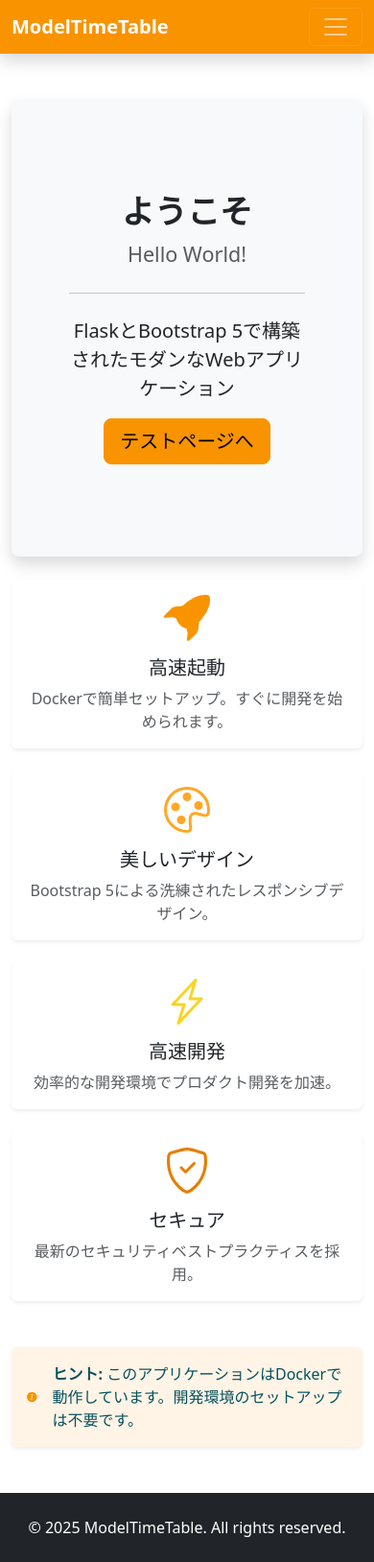
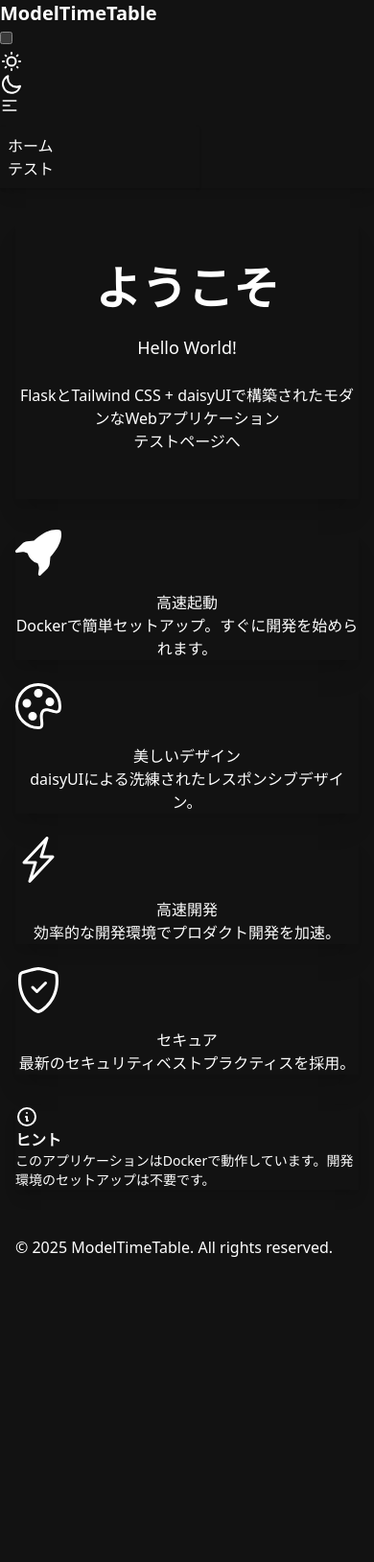
Before and after one commit to tsmh3939/ModelTimeTable, a Flask app: page / in a window 390 px wide. Shown: the whole page at 96% size. After the commit the page ends 1310 px from the top, so only its background shows below. Run offline with Flask 3, Linux system fonts and the light colour scheme; some libraries are stand-ins or nearby versions.

Commit message:
tailwindcssに対応

```diff
--- a/src/static/css/custom.css
+++ /dev/null
@@ -1,112 +0,0 @@
-/* カスタムスタイル */
-
-/* ==================== カラーテーマ ==================== */
-:root {
-    --theme-primary: #f99300;
-    --theme-primary-dark: #e67e00;
-    --theme-primary-light: #ffa726;
-    --theme-accent: #F9D423;
-    --theme-primary-rgb: 249, 147, 0;
-}
-
-/* プライマリカラーのオーバーライド */
-.bg-primary {
-    background-color: var(--theme-primary) !important;
-}
-
-.text-primary {
-    color: var(--theme-primary) !important;
-}
-
-.btn-primary {
-    background-color: var(--theme-primary);
-    border-color: var(--theme-primary);
-}
-
-.btn-primary:hover {
-    background-color: var(--theme-primary-dark);
-    border-color: var(--theme-primary-dark);
-}
-
-.btn-primary:focus,
-.btn-primary:active {
-    background-color: var(--theme-primary-dark);
-    border-color: var(--theme-primary-dark);
-    box-shadow: 0 0 0 0.2rem rgba(var(--theme-primary-rgb), 0.5);
-}
-
-.btn-outline-primary {
-    color: var(--theme-primary);
-    border-color: var(--theme-primary);
-}
-
-.btn-outline-primary:hover {
-    background-color: var(--theme-primary);
-    border-color: var(--theme-primary);
-    color: white;
-}
-
-/* リンクカラー */
-a {
-    color: var(--theme-primary);
-}
-
-a:hover {
-    color: var(--theme-primary-dark);
-}
-
-/* ナビゲーションバー */
-.navbar-dark .navbar-brand:hover {
-    color: var(--theme-accent) !important;
-}
-
-.navbar-dark .nav-link:hover {
-    color: var(--theme-accent) !important;
-}
-
-.navbar-dark .nav-link:focus {
-    color: var(--theme-accent) !important;
-}
-
-/* フォーカス状態 */
-.form-control:focus,
-.form-select:focus {
-    border-color: var(--theme-primary-light);
-    box-shadow: 0 0 0 0.2rem rgba(var(--theme-primary-rgb), 0.25);
-}
-
-/* アクセントカラーの適用 */
-.text-warning {
-    color: var(--theme-accent) !important;
-}
-
-.text-success {
-    color: var(--theme-primary-light) !important;
-}
-
-.text-danger {
-    color: var(--theme-primary-dark) !important;
-}
-
-/* アラート */
-.alert-info {
-    background-color: rgba(var(--theme-primary-rgb), 0.1);
-    border-left: 4px solid var(--theme-primary);
-}
-
-.alert-info .bi-info-circle-fill {
-    color: var(--theme-primary);
-}
-
-/* カードホバーエフェクト */
-.card:hover {
-    transform: translateY(-5px);
-    transition: transform 0.3s ease;
-}
-
-/* ==================== 枠線のカスタマイズ ==================== */
-/* アクティブ時とフォーカス時の枠線を細くする */
-.navbar-toggler:focus {
-    outline: 1px solid !important;
-    box-shadow: 0 0 0 0.1rem rgba(var(--theme-primary-rgb), 0.25) !important;
-}
--- a/src/templates/base.html
+++ b/src/templates/base.html
@@ -1,5 +1,5 @@
 <!DOCTYPE html>
-<html lang="ja" class="h-100">
+<html lang="ja" class="h-100" data-theme="dim">
 <head>
     <meta charset="UTF-8">
     <meta name="viewport" content="width=device-width, initial-scale=1.0">
@@ -8,26 +8,25 @@
     <!-- Favicon -->
     <link rel="icon" type="image/svg+xml" href="{{ url_for('static', filename='img/icon.svg') }}">
 
-    <!-- Bootstrap CSS -->
-    <link rel="stylesheet" href="{{ url_for('static', filename='css/bootstrap.min.css') }}">
-    <!-- Custom CSS -->
-    <link rel="stylesheet" href="{{ url_for('static', filename='css/custom.css') }}">
+    <!-- Tailwind CSS + daisyUI -->
+    <link href="https://cdn.jsdelivr.net/npm/daisyui@5" rel="stylesheet" type="text/css" />
+    <link href="https://cdn.jsdelivr.net/npm/daisyui@5/themes.css" rel="stylesheet" type="text/css" />
+    <!-- カスタムテーマ -->
     {% block extra_css %}{% endblock %}
 </head>
-<body class="d-flex flex-column h-100" >
+<body class="flex flex-col min-h-screen">
     {% include 'components/navbar.html' %}
 
     <!-- Main Content -->
-    <main class="flex-shrink-0">
-        <div class="container my-5">
+    <main class="flex-grow">
+        <div class="container mx-auto px-4 py-8">
             {% block content %}{% endblock %}
         </div>
     </main>
 
     {% include 'components/footer.html' %}
 
-    <!-- Bootstrap JS Bundle -->
-    <script src="{{ url_for('static', filename='js/bootstrap.bundle.js') }}"></script>
     {% block extra_js %}{% endblock %}
+    <script src="https://cdn.jsdelivr.net/npm/@tailwindcss/browser@4"></script>
 </body>
 </html>
--- a/src/templates/components/footer.html
+++ b/src/templates/components/footer.html
@@ -1,6 +1,6 @@
 <!-- Footer -->
-<footer class="footer mt-auto py-4 bg-dark text-white">
-    <div class="container text-center">
-        <p class="mb-0">&copy; {{ current_year }} {{ config['APP_NAME'] }}. All rights reserved.</p>
-    </div>
+<footer class="footer footer-center p-4 bg-neutral text-neutral-content mt-auto">
+    <aside>
+        <p>&copy; {{ current_year }} {{ config['APP_NAME'] }}. All rights reserved.</p>
+    </aside>
 </footer>
--- a/src/templates/components/navbar.html
+++ b/src/templates/components/navbar.html
@@ -1,22 +1,29 @@
 <!-- Navbar -->
-<nav class="navbar navbar-expand-lg navbar-dark bg-primary shadow">
-    <div class="container">
-        <a class="navbar-brand fw-bold" href="{{ url_for('index') }}">
-            {{ config['APP_NAME'] }}
-        </a>
-        <button class="navbar-toggler" type="button" data-bs-toggle="collapse" data-bs-target="#navbarNav"
-                aria-controls="navbarNav" aria-expanded="false" aria-label="Toggle navigation">
-            <span class="navbar-toggler-icon"></span>
-        </button>
-        <div class="collapse navbar-collapse" id="navbarNav">
-            <ul class="navbar-nav ms-auto">
-                <li class="nav-item">
-                    <a class="nav-link" href="{{ url_for('index') }}">ホーム</a>
-                </li>
-                <li class="nav-item">
-                    <a class="nav-link" href="{{ url_for('other1') }}">テスト</a>
-                </li>
+<div class="navbar bg-base-200 shadow-lg">
+    <div class="navbar-start">
+        <a href="{{ url_for('index') }}" class="btn btn-ghost text-xl font-bold">{{ config['APP_NAME'] }}</a>
+    </div>
+    <div class="navbar-end gap-2">
+        <!-- Theme Controller -->
+        {% include 'components/themecontroller_swap.html' %}
+
+        <!-- Desktop Menu -->
+        <ul class="menu menu-horizontal px-1 hidden lg:flex">
+            <li><a href="{{ url_for('index') }}" class="btn btn-ghost">ホーム</a></li>
+            <li><a href="{{ url_for('other1') }}" class="btn btn-ghost">テスト</a></li>
+        </ul>
+
+        <!-- Mobile Dropdown Menu -->
+        <div class="dropdown dropdown-end lg:hidden">
+            <div tabindex="0" role="button" class="btn btn-ghost">
+                <svg xmlns="http://www.w3.org/2000/svg" class="h-5 w-5" fill="none" viewBox="0 0 24 24" stroke="currentColor">
+                    <path stroke-linecap="round" stroke-linejoin="round" stroke-width="2" d="M4 6h16M4 12h8m-8 6h16" />
+                </svg>
+            </div>
+            <ul tabindex="0" class="menu dropdown-content bg-base-100 rounded-box z-[1] mt-3 w-52 p-2 shadow">
+                <li><a href="{{ url_for('index') }}" class="text-base-content">ホーム</a></li>
+                <li><a href="{{ url_for('other1') }}" class="text-base-content">テスト</a></li>
             </ul>
         </div>
     </div>
-</nav>
+</div>
--- /dev/null
+++ b/src/templates/components/themecontroller_swap.html
@@ -0,0 +1,22 @@
+<label class="swap swap-rotate">
+  <!-- this hidden checkbox controls the state -->
+  <input type="checkbox" class="theme-controller" value="synthwave" />
+
+  <!-- sun icon -->
+  <svg
+    class="swap-off h-6 w-6 fill-current"
+    xmlns="http://www.w3.org/2000/svg"
+    viewBox="0 0 24 24">
+    <path
+      d="M5.64,17l-.71.71a1,1,0,0,0,0,1.41,1,1,0,0,0,1.41,0l.71-.71A1,1,0,0,0,5.64,17ZM5,12a1,1,0,0,0-1-1H3a1,1,0,0,0,0,2H4A1,1,0,0,0,5,12Zm7-7a1,1,0,0,0,1-1V3a1,1,0,0,0-2,0V4A1,1,0,0,0,12,5ZM5.64,7.05a1,1,0,0,0,.7.29,1,1,0,0,0,.71-.29,1,1,0,0,0,0-1.41l-.71-.71A1,1,0,0,0,4.93,6.34Zm12,.29a1,1,0,0,0,.7-.29l.71-.71a1,1,0,1,0-1.41-1.41L17,5.64a1,1,0,0,0,0,1.41A1,1,0,0,0,17.66,7.34ZM21,11H20a1,1,0,0,0,0,2h1a1,1,0,0,0,0-2Zm-9,8a1,1,0,0,0-1,1v1a1,1,0,0,0,2,0V20A1,1,0,0,0,12,19ZM18.36,17A1,1,0,0,0,17,18.36l.71.71a1,1,0,0,0,1.41,0,1,1,0,0,0,0-1.41ZM12,6.5A5.5,5.5,0,1,0,17.5,12,5.51,5.51,0,0,0,12,6.5Zm0,9A3.5,3.5,0,1,1,15.5,12,3.5,3.5,0,0,1,12,15.5Z" />
+  </svg>
+
+  <!-- moon icon -->
+  <svg
+    class="swap-on h-6 w-6 fill-current"
+    xmlns="http://www.w3.org/2000/svg"
+    viewBox="0 0 24 24">
+    <path
+      d="M21.64,13a1,1,0,0,0-1.05-.14,8.05,8.05,0,0,1-3.37.73A8.15,8.15,0,0,1,9.08,5.49a8.59,8.59,0,0,1,.25-2A1,1,0,0,0,8,2.36,10.14,10.14,0,1,0,22,14.05,1,1,0,0,0,21.64,13Zm-9.5,6.69A8.14,8.14,0,0,1,7.08,5.22v.27A10.15,10.15,0,0,0,17.22,15.63a9.79,9.79,0,0,0,2.1-.22A8.11,8.11,0,0,1,12.14,19.73Z" />
+  </svg>
+</label>
--- a/src/templates/index.html
+++ b/src/templates/index.html
@@ -4,96 +4,76 @@
 
 {% block content %}
 <!-- Hero Section -->
-<div class="p-5 mb-4 bg-light rounded-3 shadow">
-    <div class="container-fluid py-5 text-center">
-        <h1 class="display-4 fw-bold">ようこそ</h1>
-        <p class="col-md-8 mx-auto fs-4 text-muted">{{ message }}</p>
-        <hr class="my-4">
-        <p class="lead">FlaskとBootstrap 5で構築されたモダンなWebアプリケーション</p>
-        <a href="{{ url_for('other1') }}" class="btn btn-primary btn-lg">テストページへ</a>
+<div class="hero bg-base-200 rounded-box shadow-xl mb-8 py-12">
+    <div class="hero-content text-center">
+        <div class="max-w-2xl">
+            <h1 class="text-5xl font-bold">ようこそ</h1>
+            <p class="py-6 text-lg">{{ message }}</p>
+            <div class="divider"></div>
+            <p class="text-base">FlaskとTailwind CSS + daisyUIで構築されたモダンなWebアプリケーション</p>
+            <a href="{{ url_for('other1') }}" class="btn btn-primary btn-lg mt-6">テストページへ</a>
+        </div>
     </div>
 </div>
 
 <!-- Feature Cards -->
-<div class="row g-4 mb-5">
+<div class="grid grid-cols-1 md:grid-cols-2 lg:grid-cols-4 gap-6 mb-8">
     <!-- Card 1 -->
-    <div class="col-md-6 col-lg-3">
-        <div class="card h-100 shadow-sm border-0">
-            <div class="card-body text-center">
-                <div class="mb-3">
-                    <svg xmlns="http://www.w3.org/2000/svg" width="48" height="48" fill="currentColor"
-                         class="bi bi-rocket-takeoff text-primary" viewBox="0 0 16 16">
+    <div class="card bg-base-100 shadow-xl hover:shadow-2xl transition-shadow">
+        <div class="card-body items-center text-center">
+            <svg xmlns="http://www.w3.org/2000/svg" class="h-12 w-12 text-primary mb-4" fill="currentColor" viewBox="0 0 16 16">
                 <path d="M9.752 6.193c.599.6 1.73.437 2.528-.362.798-.799.96-1.932.362-2.531-.599-.6-1.73-.438-2.528.361-.798.8-.96 1.933-.362 2.532Z"/>
                 <path d="M15.811 3.312c-.363 1.534-1.334 3.626-3.64 6.218l-.24 2.408a2.56 2.56 0 0 1-.732 1.526L8.817 15.85a.51.51 0 0 1-.867-.434l.27-1.899c.04-.28-.013-.593-.131-.956a9.42 9.42 0 0 0-.249-.657l-.082-.202c-.815-.197-1.578-.662-2.191-1.277-.614-.615-1.079-1.379-1.275-2.195l-.203-.083a9.556 9.556 0 0 0-.655-.248c-.363-.119-.675-.172-.955-.132l-1.896.27A.51.51 0 0 1 .15 7.17l2.382-2.386c.41-.41.947-.67 1.524-.734h.006l2.4-.238C9.005 1.55 11.087.582 12.623.208c.89-.217 1.59-.232 2.08-.188.244.023.435.06.57.093.067.017.12.033.16.045.184.06.279.13.351.295l.029.073a3.475 3.475 0 0 1 .157.721c.055.485.051 1.178-.159 2.065Zm-4.828 7.475.04-.04-.107 1.081a1.536 1.536 0 0 1-.44.913l-1.298 1.3.054-.38c.072-.506-.034-.993-.172-1.418a8.548 8.548 0 0 0-.164-.45c.738-.065 1.462-.38 2.087-1.006ZM5.205 5c-.625.626-.94 1.351-1.004 2.09a8.497 8.497 0 0 0-.45-.164c-.425-.138-.912-.244-1.418-.172l-.38.054 1.3-1.3c.245-.246.566-.401.91-.44l1.08-.107-.038.039Z"/>
             </svg>
-                </div>
-                <h5 class="card-title">高速起動</h5>
-                <p class="card-text text-muted">Dockerで簡単セットアップ。すぐに開発を始められます。</p>
-            </div>
+            <h2 class="card-title">高速起動</h2>
+            <p class="text-base-content/70">Dockerで簡単セットアップ。すぐに開発を始められます。</p>
         </div>
     </div>
 
     <!-- Card 2 -->
-    <div class="col-md-6 col-lg-3">
-        <div class="card h-100 shadow-sm border-0">
-            <div class="card-body text-center">
-                <div class="mb-3">
-                    <svg xmlns="http://www.w3.org/2000/svg" width="48" height="48" fill="currentColor"
-                         class="bi bi-palette text-success" viewBox="0 0 16 16">
+    <div class="card bg-base-100 shadow-xl hover:shadow-2xl transition-shadow">
+        <div class="card-body items-center text-center">
+            <svg xmlns="http://www.w3.org/2000/svg" class="h-12 w-12 text-accent mb-4" fill="currentColor" viewBox="0 0 16 16">
                 <path d="M8 5a1.5 1.5 0 1 0 0-3 1.5 1.5 0 0 0 0 3zm4 3a1.5 1.5 0 1 0 0-3 1.5 1.5 0 0 0 0 3zM5.5 7a1.5 1.5 0 1 1-3 0 1.5 1.5 0 0 1 3 0zm.5 6a1.5 1.5 0 1 0 0-3 1.5 1.5 0 0 0 0 3z"/>
                 <path d="M16 8c0 3.15-1.866 2.585-3.567 2.07C11.42 9.763 10.465 9.473 10 10c-.603.683-.475 1.819-.351 2.92C9.826 14.495 9.996 16 8 16a8 8 0 1 1 8-8zm-8 7c.611 0 .654-.171.655-.176.078-.146.124-.464.07-1.119-.014-.168-.037-.37-.061-.591-.052-.464-.112-1.005-.118-1.462-.01-.707.083-1.61.704-2.314.369-.417.845-.578 1.272-.618.404-.038.812.026 1.16.104.343.077.702.186 1.025.284l.028.008c.346.105.658.199.953.266.653.148.904.083.991.024C14.717 9.38 15 9.161 15 8a7 7 0 1 0-7 7z"/>
             </svg>
-                </div>
-                <h5 class="card-title">美しいデザイン</h5>
-                <p class="card-text text-muted">Bootstrap 5による洗練されたレスポンシブデザイン。</p>
-            </div>
+            <h2 class="card-title">美しいデザイン</h2>
+            <p class="text-base-content/70">daisyUIによる洗練されたレスポンシブデザイン。</p>
         </div>
     </div>
 
     <!-- Card 3 -->
-    <div class="col-md-6 col-lg-3">
-        <div class="card h-100 shadow-sm border-0">
-            <div class="card-body text-center">
-                <div class="mb-3">
-                    <svg xmlns="http://www.w3.org/2000/svg" width="48" height="48" fill="currentColor"
-                         class="bi bi-lightning-charge text-warning" viewBox="0 0 16 16">
+    <div class="card bg-base-100 shadow-xl hover:shadow-2xl transition-shadow">
+        <div class="card-body items-center text-center">
+            <svg xmlns="http://www.w3.org/2000/svg" class="h-12 w-12 text-warning mb-4" fill="currentColor" viewBox="0 0 16 16">
                 <path d="M11.251.068a.5.5 0 0 1 .227.58L9.677 6.5H13a.5.5 0 0 1 .364.843l-8 8.5a.5.5 0 0 1-.842-.49L6.323 9.5H3a.5.5 0 0 1-.364-.843l8-8.5a.5.5 0 0 1 .615-.09zM4.157 8.5H7a.5.5 0 0 1 .478.647L6.11 13.59l5.732-6.09H9a.5.5 0 0 1-.478-.647L9.89 2.41 4.157 8.5z"/>
             </svg>
-                </div>
-                <h5 class="card-title">高速開発</h5>
-                <p class="card-text text-muted">効率的な開発環境でプロダクト開発を加速。</p>
-            </div>
+            <h2 class="card-title">高速開発</h2>
+            <p class="text-base-content/70">効率的な開発環境でプロダクト開発を加速。</p>
         </div>
     </div>
 
     <!-- Card 4 -->
-    <div class="col-md-6 col-lg-3">
-        <div class="card h-100 shadow-sm border-0">
-            <div class="card-body text-center">
-                <div class="mb-3">
-                    <svg xmlns="http://www.w3.org/2000/svg" width="48" height="48" fill="currentColor"
-                         class="bi bi-shield-check text-danger" viewBox="0 0 16 16">
+    <div class="card bg-base-100 shadow-xl hover:shadow-2xl transition-shadow">
+        <div class="card-body items-center text-center">
+            <svg xmlns="http://www.w3.org/2000/svg" class="h-12 w-12 text-success mb-4" fill="currentColor" viewBox="0 0 16 16">
                 <path d="M5.338 1.59a61.44 61.44 0 0 0-2.837.856.481.481 0 0 0-.328.39c-.554 4.157.726 7.19 2.253 9.188a10.725 10.725 0 0 0 2.287 2.233c.346.244.652.42.893.533.12.057.218.095.293.118a.55.55 0 0 0 .101.025.615.615 0 0 0 .1-.025c.076-.023.174-.061.294-.118.24-.113.547-.29.893-.533a10.726 10.726 0 0 0 2.287-2.233c1.527-1.997 2.807-5.031 2.253-9.188a.48.48 0 0 0-.328-.39c-.651-.213-1.75-.56-2.837-.855C9.552 1.29 8.531 1.067 8 1.067c-.53 0-1.552.223-2.662.524zM5.072.56C6.157.265 7.31 0 8 0s1.843.265 2.928.56c1.11.3 2.229.655 2.887.87a1.54 1.54 0 0 1 1.044 1.262c.596 4.477-.787 7.795-2.465 9.99a11.775 11.775 0 0 1-2.517 2.453 7.159 7.159 0 0 1-1.048.625c-.28.132-.581.24-.829.24s-.548-.108-.829-.24a7.158 7.158 0 0 1-1.048-.625 11.777 11.777 0 0 1-2.517-2.453C1.928 10.487.545 7.169 1.141 2.692A1.54 1.54 0 0 1 2.185 1.43 62.456 62.456 0 0 1 5.072.56z"/>
                 <path d="M10.854 5.146a.5.5 0 0 1 0 .708l-3 3a.5.5 0 0 1-.708 0l-1.5-1.5a.5.5 0 1 1 .708-.708L7.5 7.793l2.646-2.647a.5.5 0 0 1 .708 0z"/>
             </svg>
-                </div>
-                <h5 class="card-title">セキュア</h5>
-                <p class="card-text text-muted">最新のセキュリティベストプラクティスを採用。</p>
-            </div>
+            <h2 class="card-title">セキュア</h2>
+            <p class="text-base-content/70">最新のセキュリティベストプラクティスを採用。</p>
         </div>
     </div>
 </div>
 
 <!-- Info Alert -->
-<div class="alert alert-info border-0 shadow-sm" role="alert">
-    <div class="d-flex align-items-center">
-        <svg xmlns="http://www.w3.org/2000/svg" width="24" height="24" fill="currentColor"
-             class="bi bi-info-circle-fill me-3" viewBox="0 0 16 16">
-            <path d="M8 16A8 8 0 1 0 8 0a8 8 0 0 0 0 16zm.93-9.412-1 4.705c-.07.34.029.533.304.533.194 0 .487-.07.686-.246l-.088.416c-.287.346-.92.598-1.465.598-.703 0-1.002-.422-.808-1.319l.738-3.468c.064-.293.006-.399-.287-.47l-.451-.081.082-.381 2.29-.287zM8 5.5a1 1 0 1 1 0-2 1 1 0 0 1 0 2z"/>
+<div role="alert" class="alert alert-info shadow-lg">
+    <svg xmlns="http://www.w3.org/2000/svg" fill="none" viewBox="0 0 24 24" class="stroke-current shrink-0 w-6 h-6">
+        <path stroke-linecap="round" stroke-linejoin="round" stroke-width="2" d="M13 16h-1v-4h-1m1-4h.01M21 12a9 9 0 11-18 0 9 9 0 0118 0z"></path>
     </svg>
     <div>
-            <strong>ヒント:</strong> このアプリケーションはDockerで動作しています。開発環境のセットアップは不要です。
-        </div>
+        <h3 class="font-bold">ヒント</h3>
+        <div class="text-sm">このアプリケーションはDockerで動作しています。開発環境のセットアップは不要です。</div>
     </div>
 </div>
 {% endblock %}
```
Also changed, not shown: src/templates/404.html (+29 -42 lines), src/templates/500.html (+30 -42 lines), src/templates/components/themecontroller_dropdown.html (added, +55 -0 lines), bootstrap.css (renamed from src/static/css/bootstrap.css), bootstrap.min.css (renamed from src/static/css/bootstrap.min.css). Lines whose indentation alone changed are shown as unchanged.
